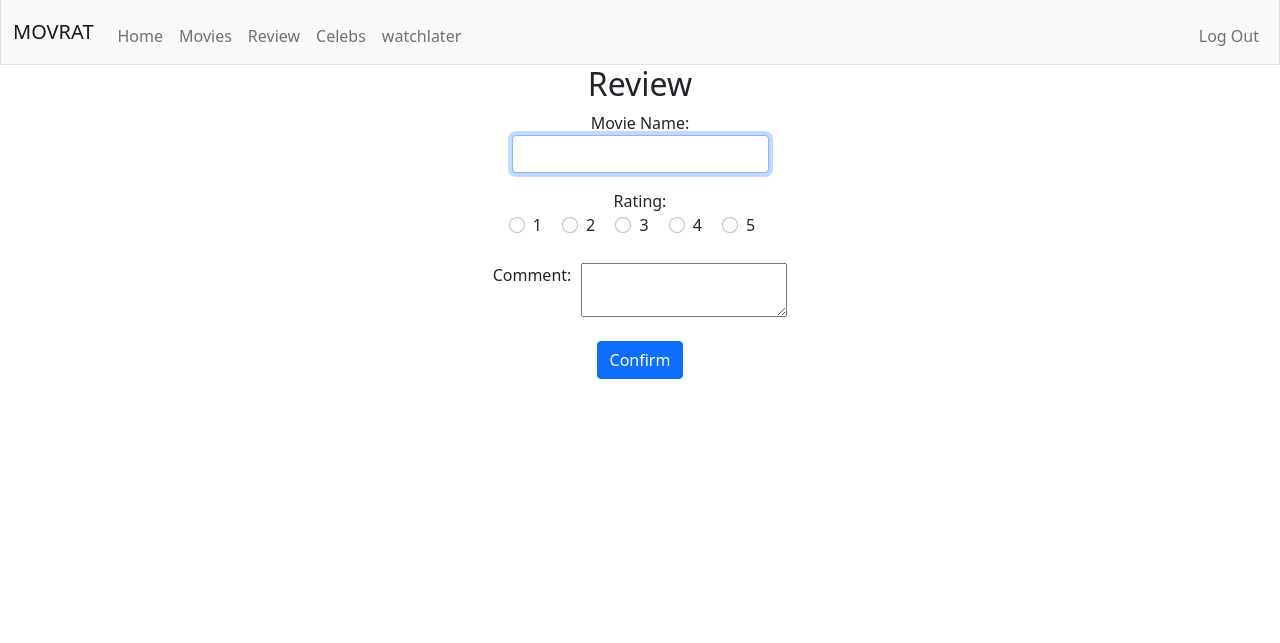
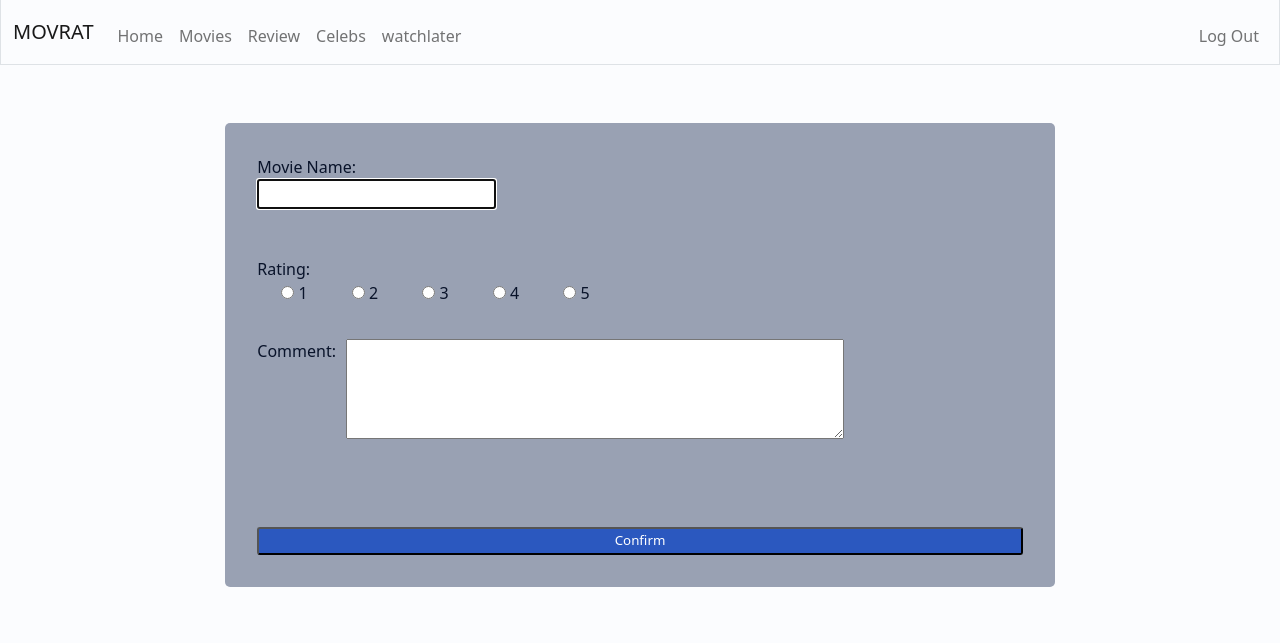
Before and after one commit to ArkanArsalan/CS50-final-project, a Flask app: page /review in a window 1280 px wide. Shown: the part 1-644 px from the top of the page. Run offline with Flask 3, Linux system fonts and the light colour scheme; the visitor is signed in with stand-in values (Sample User, id 1); some libraries are stand-ins or nearby versions.

Commit message:
Changing the design

```diff
--- a/static/style.css
+++ b/static/style.css
@@ -1,3 +1,108 @@
+body {
+    background-color: #fbfcfe;
+    color: #09132a;
+}
+
+main {
+    padding-bottom: 30px 0;
+    margin: 0 5%;
+}
+
+.main-container {
+    display: flex;
+    flex-direction: row;
+    justify-content: space-between;
+    width: 100%;
+    text-align: left;
+    gap: 2em;
+    padding-bottom: 2em;
+    padding-top: 2em;
+    flex-wrap: wrap-reverse;
+}
+
+.main-container-1 {
+    display: flex;
+    flex-direction: column;
+    gap: 48px;
+    justify-content: center;
+    width: 50%;
+}
+
+.main-container-2 {
+    display: flex;
+    width: 45%;
+    justify-content: center;
+    align-items: center;
+}
+
+.main-container-2 img {
+    width: 80%;
+    height: 90%;
+}
+
+#main-container-1-button {
+    display: flex;
+    flex-direction: row;
+    gap: 1em;
+    text-decoration: none;
+}
+
+.main-button {
+    padding: 16px 32px;
+    border-radius: 6px;
+}
+
+.side-button {
+    padding: 2px 3px;
+    border-radius: 3px;
+    font-size: smaller;
+}
+
+.search-button {
+    padding: 4px 7px;
+    border-radius: 6px;
+}
+
+#blue-button {
+    background-color: #2b58bf;
+    text-decoration: none;
+    color: white;
+    transition: 0.2s;
+}
+
+#blue-button:hover {
+    background-color: #1f3d88;
+}
+
+#grey-button {
+    background-color: #d5dff6;
+    text-decoration: none;
+    color: #09132a;
+    transition: 0.2s;
+}
+
+#grey-button:hover {
+    background-color: #979dad;
+}
+
+.review-section-page {
+    display: flex;
+    justify-content: center;
+    align-items: center;
+    padding: 5% 5%;
+}
+
+#form-review {
+    display: flex;
+    flex-direction: column;
+    justify-content: space-between;
+    background-color: #99a1b3;
+    padding: 2em;
+    width: 80%;
+    border-radius: 5px;
+    gap: 2em;
+}
+
 .section-title {
     text-align: left;
     font-size: 21px;
@@ -23,7 +134,12 @@
 
 #comment-container {
     display: flex;
-    justify-content: center;
+    justify-content: start;
+}
+
+#comment-text-area {
+    height: 100px;
+    width: 65%;
 }
 
 #comment-label {
--- a/templates/layout.html
+++ b/templates/layout.html
@@ -12,13 +12,13 @@
         <script crossorigin="anonymous" src="https://cdn.jsdelivr.net/npm/bootstrap@5.1.3/dist/js/bootstrap.bundle.min.js" integrity="sha384-ka7Sk0Gln4gmtz2MlQnikT1wXgYsOg+OMhuP+IlRH9sENBO0LRn5q+8nbTov4+1p"></script>
 
         <script src="https://kit.fontawesome.com/26df34db38.js" crossorigin="anonymous"></script>
-        <link href="/static/style.css" rel="stylesheet">
+        <link href="{{ url_for('static', filename='style.css') }}" rel="stylesheet">
         <title>CS50 Final: {% block title %}{% endblock %}</title>
 
     </head>
 
     <body>
-        <nav class="bg-light border navbar navbar-expand-md navbar-light">
+        <nav class="border navbar navbar-expand-md navbar-light">
             <div class="container-fluid">
                 <a class="navbar-brand" href="/">MOVRAT</a>
                 <button aria-controls="navbar" aria-expanded="false" aria-label="Toggle navigation" class="navbar-toggler" data-bs-target="#navbar" data-bs-toggle="collapse" type="button">
@@ -53,13 +53,8 @@
             </header>
         {% endif %}
 
-        <main class="container-fluid text-center">
+        <main>
             {% block main %}{% endblock %}
         </main>
-
-        <footer class="mb-5 small text-center text-muted">
-
-        </footer>
-        <script></script>
     </body>
 </html>
--- a/templates/movie_detail.html
+++ b/templates/movie_detail.html
@@ -8,7 +8,7 @@
 <br>
 <h2 class="sub-title">{{ movie_info["title"]}}</h2>
 <p>{{ movie_info["year"] }}</p>
-<span class="badge" id="movie-list-button"><a id="movie-list-button-font" href="{{ url_for('add_watchlater_movies_detail_page', movie_id=movie_info.id) }}">+ Add to watch later</a></span>
+<a class="side-button" id="blue-button" href="{{ url_for('add_watchlater_movies_detail_page', movie_id=movie_info.id) }}">+ Add to watch later</a>
 
 
 <h2 class="sub-section-title">List Actors</h2>
@@ -53,6 +53,6 @@
         {% endfor %}
     {% endif %}
 </div>
-<span class="badge" id="movie-list-button"><a id="movie-list-button-font" href="{{ url_for('movie_user_review', movie_id=movie_info.id) }}">Show All</a></span>
+<a class="side-button" id="blue-button" href="{{ url_for('movie_user_review', movie_id=movie_info.id) }}">Show All</a>
 
 {% endblock %}
--- a/templates/review.html
+++ b/templates/review.html
@@ -5,43 +5,43 @@
 {% endblock %}
 
 {% block main %}
-<h2 id="section-title">Review</h2>
-<form action="/review" method="POST">
+<div class="review-section-page">
+    <form action="/review" method="POST" id="form-review">
         <div class="mb-3" id="movie-name-container">
             <label for="movie-name">Movie Name:</label>
             <br>
-        <input class="form-control mx-auto w-auto" id="movie-name" name="movie-name" autofocus autocomplete="off" type="text">
+            <input id="movie-name" name="movie-name" autofocus autocomplete="off" type="text">
         </div>
         <div id="rate-container">
             <label for="rate">Rating:</label>
             <br>
             <div class="form-check form-check-inline">
-            <input class="form-check-input" type="radio" name="rating" id="rating1" value="1">
-            <label class="form-check-label" for="inlineRadio1">1</label>
+                <input type="radio" name="rating" id="rating1" value="1">
+                <label for="inlineRadio1">1</label>
             </div>
             <div class="form-check form-check-inline">
-            <input class="form-check-input" type="radio" name="rating" id="rating2" value="2">
-            <label class="form-check-label" for="inlineRadio2">2</label>
+                <input type="radio" name="rating" id="rating2" value="2">
+                <label for="inlineRadio2">2</label>
             </div>
             <div class="form-check form-check-inline">
-            <input class="form-check-input" type="radio" name="rating" id="rating3" value="3">
-            <label class="form-check-label" for="inlineRadio3">3</label>
+                <input type="radio" name="rating" id="rating3" value="3">
+                <label for="inlineRadio3">3</label>
             </div>
             <div class="form-check form-check-inline">
-            <input class="form-check-input" type="radio" name="rating" id="rating4" value="4">
-            <label class="form-check-label" for="inlineRadio3">4</label>
+                <input type="radio" name="rating" id="rating4" value="4">
+                <label for="inlineRadio3">4</label>
             </div>
             <div class="form-check form-check-inline">
-            <input class="form-check-input" type="radio" name="rating" id="rating5" value="5">
-            <label class="form-check-label" for="inlineRadio3">5</label>
+                <input type="radio" name="rating" id="rating5" value="5">
+                <label for="inlineRadio3">5</label>
             </div>
         </div>
-    <br>
-    <div class="form-group" id="comment-container">
+        <div id="comment-container">
             <label for="comment-label" id="comment-label">Comment:</label>
             <textarea id="comment-text-area" name="comment"></textarea>
           </div>
         <br>
-    <button id="submit-quote" class="btn btn-primary" type="submit">Confirm</button>
+        <button class="side-button" id="blue-button" type="submit">Confirm</button>
     </form>
+</div>
 {% endblock %}
```
Also changed, not shown: other parts of static/style.css (+6 -0 lines), templates/celebs.html (+7 -4 lines), templates/index.html (+21 -7 lines), templates/movies.html (+5 -4 lines), img/search-interface-symbol.jpeg (deleted), static/#d5dff6.jpg (added), 2 other files. Lines whose indentation alone changed are shown as unchanged.
